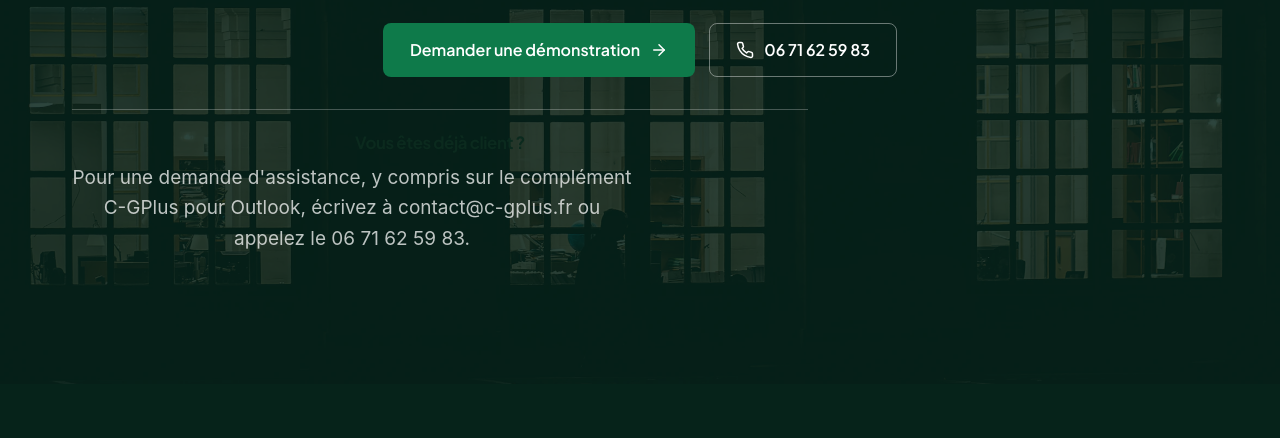
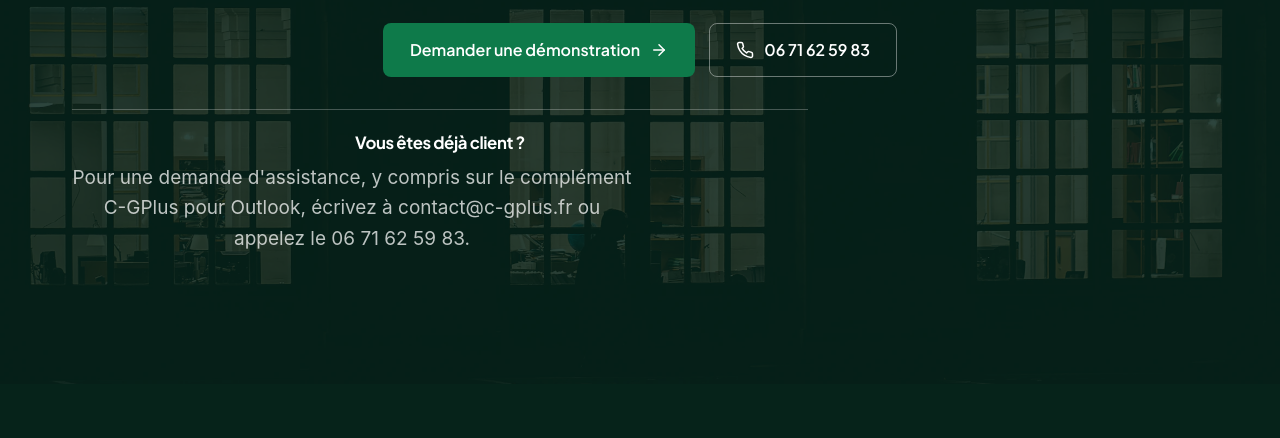
Before and after one commit to Jacquessagot/c-cap-site, a plain HTML site: page index.html in a window 1280 px wide. Shown: the part 7340-7778 px from the top of the page. Drawn offline with Linux system fonts and the light colour scheme.

Commit message:
Change header color for existing client message

```diff
--- a/index.html
+++ b/index.html
@@ -262,7 +262,7 @@
       <a class="btn btn-ghost" href="tel:+33671625983"><svg class="ico" viewBox="0 0 24 24" aria-hidden="true"><path d="M22 16.92v3a2 2 0 0 1-2.18 2 19.79 19.79 0 0 1-8.63-3.07 19.5 19.5 0 0 1-6-6 19.79 19.79 0 0 1-3.07-8.67A2 2 0 0 1 4.11 2h3a2 2 0 0 1 2 1.72 12.84 12.84 0 0 0 .7 2.81 2 2 0 0 1-.45 2.11L8.09 9.91a16 16 0 0 0 6 6l1.27-1.27a2 2 0 0 1 2.11-.45 12.84 12.84 0 0 0 2.81.7A2 2 0 0 1 22 16.92z"/></svg>06 71 62 59 83</a>
     </div>
     <div class="deja-client" style="margin-top:2rem;padding-top:1.25rem;border-top:1px solid rgba(255,255,255,.25);max-width:46rem">
-      <h3 style="margin:0 0 .35rem;font-size:1.05rem">Vous êtes déjà client ?</h3>
+      <h3 style="margin:0 0 .35rem;font-size:1.05rem;color:#fff">Vous êtes déjà client ?</h3>
       <p style="margin:0;opacity:.92">Pour une demande d'assistance, y compris sur le complément C-GPlus pour Outlook, écrivez à <a href="mailto:contact@c-gplus.fr">contact@c-gplus.fr</a> ou appelez le <a href="tel:+33671625983">06 71 62 59 83</a>.</p>
     </div>
   </div>
```
